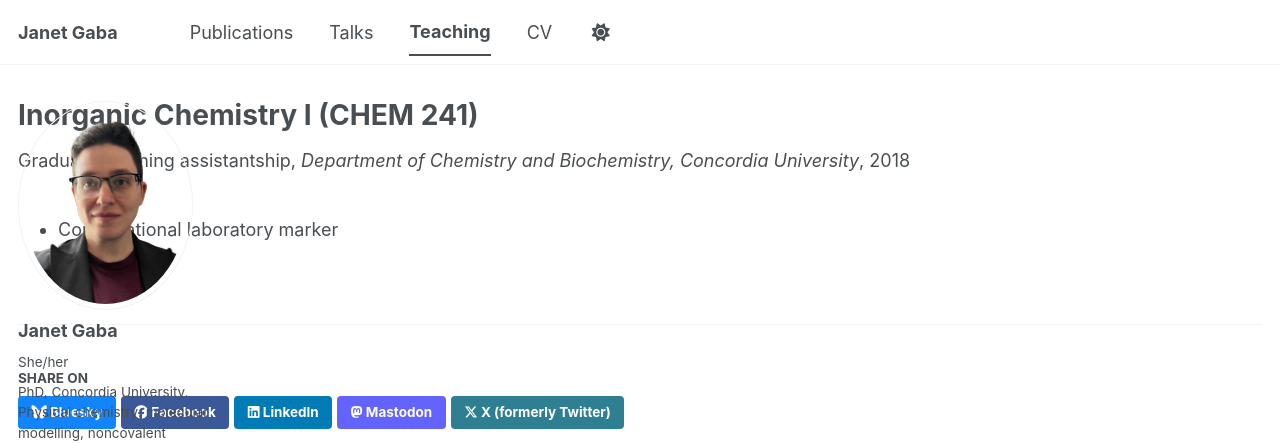
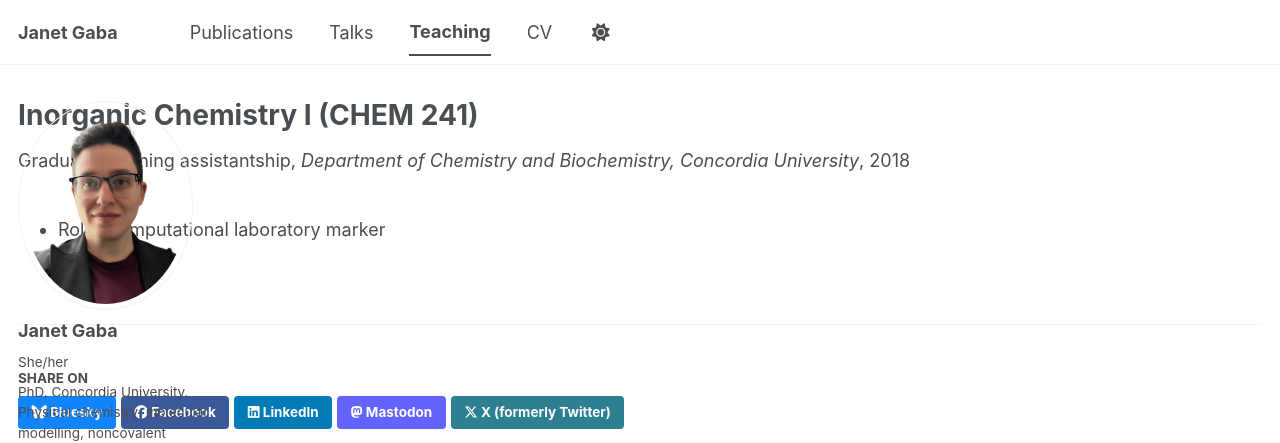
Before and after one commit to janetgaba/janetgaba.github.io, a Jekyll site: the page built from _teaching/chem_241.md, in a window 1280 px wide. Shown: the top 443 px of the page. Built offline with Jekyll 4.4.1, drawn with Linux system fonts in a browser that asks for light colours; some web fonts are replaced; a script bundle is joined from its source files by our own code; library files that are not in the unit come from our copies; some of the changed lines change nothing that is shown.

Commit message:
Update chem_241.md

```diff
--- a/_teaching/chem_241.md
+++ b/_teaching/chem_241.md
@@ -8,4 +8,4 @@ date: 2018-01-03
 location: "Montreal, QC, Canada"
 ---
 
-- Computational laboratory marker
+- Role: Computational laboratory marker
```
